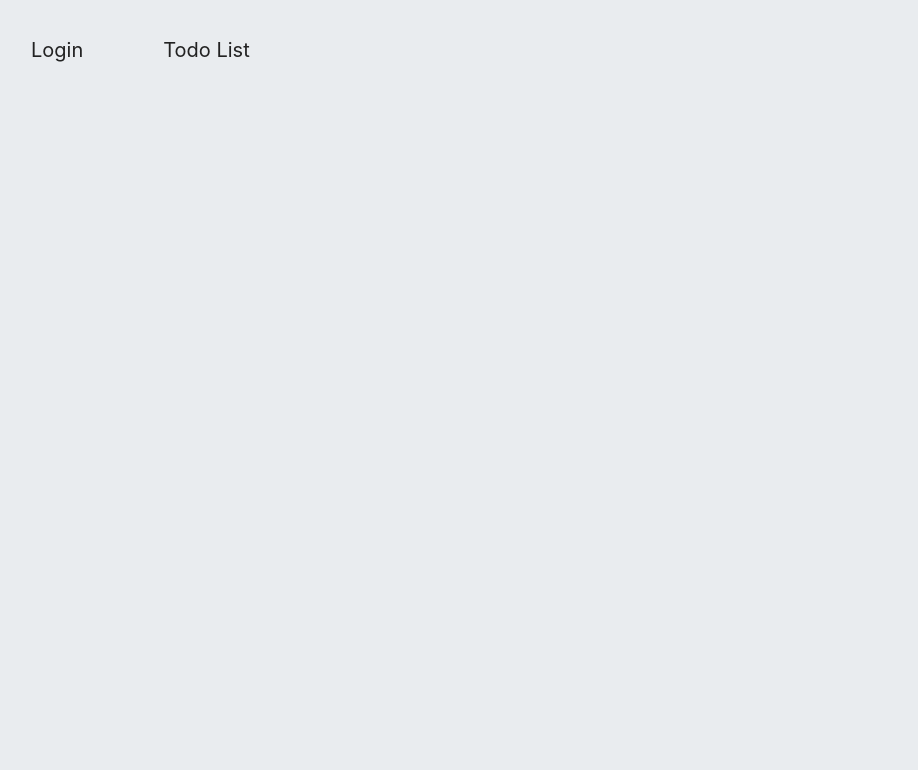
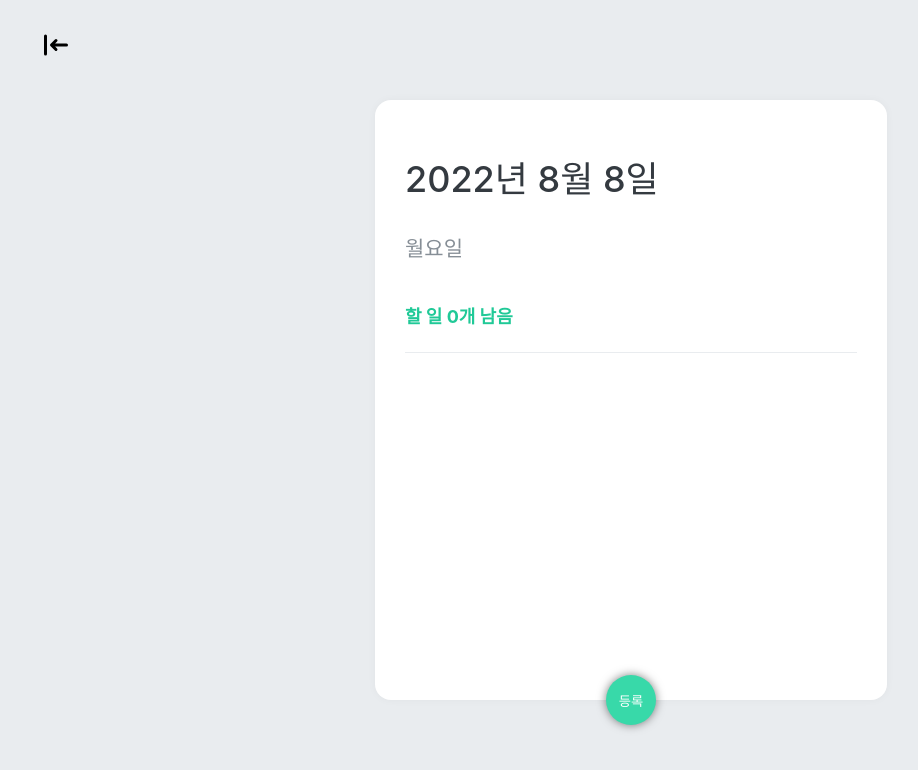
Before and after one commit to airHalfSoundHalf/wanted-pre-onboarding-challenge-fe-1, a React (Create React App) app in the folder client/: page / in a window 1280 px wide. Before the commit this address had no page. Shown: the top 770 px of the page, without its empty margins (9-927 px from the left). Built offline with nearby package versions, Linux system fonts and the light colour scheme.

Commit message:
Design: 네비게이션 위치 & 이미지 변경

```diff
--- a/client/package.json
+++ b/client/package.json
@@ -14,6 +14,7 @@
     "axios": "^0.27.2",
     "react": "^18.2.0",
     "react-dom": "^18.2.0",
+    "react-helmet-async": "^1.3.0",
     "react-icons": "^4.4.0",
     "react-router-dom": "^6.3.0",
     "react-scripts": "5.0.1",
--- a/client/src/Pages/Auth/LoginPage.tsx
+++ b/client/src/Pages/Auth/LoginPage.tsx
@@ -1,7 +1,8 @@
 import React, { useState } from "react";
-import { Link } from "react-router-dom";
+import { Link, useNavigate } from "react-router-dom";
 import { onLogin } from "./Auth.api";
 import {
+  GotoTodoList,
   AuthForm,
   Controller,
   FormButton,
@@ -9,8 +10,11 @@ import {
   FormTitle,
   Register,
 } from "./LoginPageStyle";
+import { Helmet } from "react-helmet-async";
+import { HiLogin } from "react-icons/hi";
 
 const LoginPage = () => {
+  const navigate = useNavigate();
   const [{ email, password }, setCredentials] = useState({
     email: "",
     password: "",
@@ -28,7 +32,18 @@ const LoginPage = () => {
     }
   };
 
+  const GotoTodosHandler = () => {
+    navigate(`/`);
+  };
+
   return (
+    <>
+      <Helmet>
+        <title>로그인</title>
+      </Helmet>
+      <GotoTodoList onClick={GotoTodosHandler}>
+        <HiLogin />
+      </GotoTodoList>
       <AuthForm onSubmit={login}>
         <FormContainer>
           <FormTitle>Login</FormTitle>
@@ -60,6 +75,7 @@ const LoginPage = () => {
           {error.length > 0 && <p>{error}</p>}
         </FormContainer>
       </AuthForm>
+    </>
   );
 };
 
--- a/client/src/Pages/Auth/LoginPageStyle.ts
+++ b/client/src/Pages/Auth/LoginPageStyle.ts
@@ -1,4 +1,15 @@
 import styled from "styled-components";
+
+export const GotoTodoList = styled.div`
+  cursor: pointer;
+  position: absolute;
+  left: 50px;
+  top: 30px;
+  & svg {
+    font-size: 30px;
+    color: #fff;
+  }
+`;
 
 export const AuthForm = styled.form`
   width: 100%;
--- a/client/src/Pages/Todo/TodoList/TodoList.tsx
+++ b/client/src/Pages/Todo/TodoList/TodoList.tsx
@@ -24,6 +24,7 @@ const TodoList = ({ todos, setTodos }: Props) => {
       <h2>{dateString}</h2>
       <div className="day">{dayName}</div>
       <div className="tasks">할 일 {undoneTasks.length}개 남음</div>
+      <div className="wrap">
         <Todos>
           {todos?.map((todo) => (
             <TodoItem
@@ -34,6 +35,7 @@ const TodoList = ({ todos, setTodos }: Props) => {
             />
           ))}
         </Todos>
+      </div>
     </>
   );
 };
--- a/client/src/Pages/Todo/TodoList/TodoListStyle.ts
+++ b/client/src/Pages/Todo/TodoList/TodoListStyle.ts
@@ -4,17 +4,19 @@ export const Wrap = styled.div`
   width: 100vw;
   min-height: 100vh;
 `;
+
+export const GotoAuth = styled.div`
+  cursor: pointer;
+  position: absolute;
+  top: 30px;
+  left: 50px;
+  & svg {
+    font-size: 30px;
+  }
+`;
+
 export const Container = styled.div`
   width: 512px;
-  height: auto;
-  margin: 0 auto;
-  padding: 20px 30px 100px;
-  background-color: #fff;
-  border-radius: 16px;
-  box-shadow: 0 0 8px 0 rgba(0, 0, 0, 0.04);
-  display: flex;
-  flex-direction: column;
-  position: relative;
 
   & h2 {
     font-size: 36px;
@@ -37,29 +39,24 @@ export const Container = styled.div`
     border-bottom: 1px solid #e9ecef;
     padding-bottom: 24px;
   }
-`;
 
-export const TodoTitle = styled.span`
-  text-transform: uppercase;
-  font-size: 40px;
-  font-weight: bold;
-  margin: 40px 0;
-  letter-spacing: 2px;
-  color: #000;
-  z-index: 1;
-  text-align: center;
-  display: block;
-
-  @media (max-width: 800px) {
-    .heading {
-      margin: 15px 0;
-      font-size: 35px;
-    }
+  & .wrap {
+    overflow: hidden;
+    height: 300px;
   }
 `;
 
 export const Content = styled.div`
-  flex: 1;
+  position: absolute;
+  top: 50%;
+  left: 50%;
+  transform: translate(-50%, -50%);
+  background: #fff;
+  width: 512px;
+  padding: 20px 30px 100px;
+  border-radius: 16px;
+  box-shadow: 0 0 8px 0 rgb(0 0 0 / 4%);
+  height: 600px;
 `;
 
 // InputField
--- a/client/src/Pages/Todo/index.tsx
+++ b/client/src/Pages/Todo/index.tsx
@@ -2,11 +2,13 @@ import React, { useState } from "react";
 import InputField from "./InputField";
 import TodoList from "./TodoList/TodoList";
 import { Todo } from "./model";
-import { Container, Content, TodoTitle, Wrap } from "./TodoList/TodoListStyle";
-
-// const todoss = null;
+import { Wrap, GotoAuth, Container, Content } from "./TodoList/TodoListStyle";
+import { Helmet } from "react-helmet-async";
+import { HiLogin } from "react-icons/hi";
+import { useNavigate } from "react-router-dom";
 
 const Todos = () => {
+  const navigate = useNavigate();
   const [todo, setTodo] = useState<string>("");
   const [todos, setTodos] = useState<Todo[]>([]);
 
@@ -19,18 +21,24 @@ const Todos = () => {
     }
   };
 
+  const GoToAuthHandler = () => {
+    navigate(`/users/login`);
+  };
+
   console.log(todos);
 
   return (
     <Wrap>
-      <TodoTitle>Todo List</TodoTitle>
+      <Helmet>
+        <title>투두리스트</title>
+      </Helmet>
+      <GotoAuth onClick={GoToAuthHandler}>
+        <HiLogin />
+      </GotoAuth>
       <Container>
         <Content>
           <InputField todo={todo} setTodo={setTodo} handleAdd={handleAdd} />
           <TodoList todos={todos} setTodos={setTodos} />
-          {/* {/* {Todos.length === 0 ? null : (
-        <TodoList todos={todos} setTodos={setTodos} />
-      )} */}
         </Content>
       </Container>
     </Wrap>
--- a/client/src/index.tsx
+++ b/client/src/index.tsx
@@ -2,12 +2,15 @@ import React from "react";
 import ReactDOM from "react-dom/client";
 import "./style.scss";
 import App from "./App";
+import { HelmetProvider } from "react-helmet-async";
 
 const root = ReactDOM.createRoot(
   document.getElementById("root") as HTMLElement
 );
 root.render(
   <React.StrictMode>
-    <App />
+    <HelmetProvider>
+      <App />
+    </HelmetProvider>
   </React.StrictMode>
 );
--- a/client/src/routes/index.tsx
+++ b/client/src/routes/index.tsx
@@ -1,62 +1,16 @@
-import { useState } from "react";
-import { BrowserRouter, Link, Route, Routes } from "react-router-dom";
-import styled from "styled-components";
+import { BrowserRouter, Route, Routes } from "react-router-dom";
 import LoginPage from "../pages/Auth/LoginPage";
 import RegisterPage from "../pages/Auth/RegisterPage";
 import Todos from "../pages/Todo";
 
-const Wrap = styled.div`
-  width: 100%;
-  height: 100px;
-  display: flex;
-  justify-content: start;
-  align-items: center;
-  position: absolute;
-  top: 0;
-
-  & a {
-    padding: 30px 40px;
-    font-size: 20px;
-    text-decoration: none;
-    color: #222;
-  }
-`;
-// ${(props: { change: any }) =>
-// props.change &&
-// css`
-//   color: #fff;
-// `}
-
 function MainRoutes() {
-  const [textColor, setTextColor] = useState("");
-  const handleChangeTextColor = () => {
-    setTextColor(textColor === "#222" ? "#fff" : "#222");
-  };
-
   return (
     <>
       <BrowserRouter>
-        <Wrap>
-          <Link
-            to="/users/login"
-            onClick={handleChangeTextColor}
-            style={{ color: textColor }}
-          >
-            Login
-          </Link>
-          <Link
-            to="/todolist"
-            onClick={handleChangeTextColor}
-            style={{ color: textColor }}
-          >
-            Todo List
-          </Link>
-        </Wrap>
-
         <Routes>
+          <Route path="/" element={<Todos />} />
           <Route path="/users/login" element={<LoginPage />} />
           <Route path="/users/create" element={<RegisterPage />} />
-          <Route path="/todolist" element={<Todos />} />
         </Routes>
       </BrowserRouter>
     </>
```
Also changed, not shown: 1 other file (tests, documents, lock files or other folders). Lines whose indentation alone changed are shown as unchanged.
